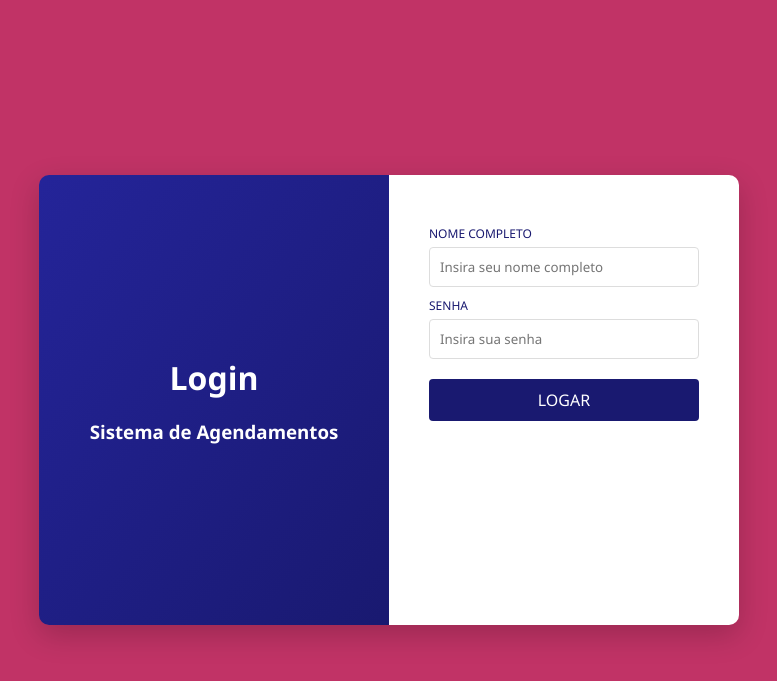
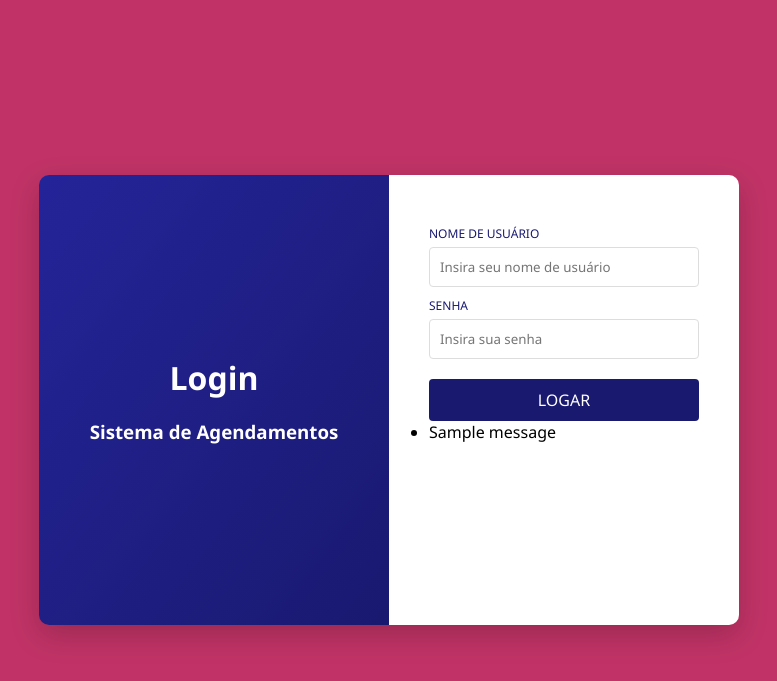
Before and after one commit to EvertonMachado1/PI_univesp_2025, a Django app: template core/templates/tela_login.html in a window 1280 px wide. Shown: the top 681 px of the page, without its empty margins (251-1028 px from the left). Run offline with Django 3.2, Linux system fonts and the light colour scheme; the template is opened without the code that fills it, so the values that code supplies are empty; tables that the repository leaves empty hold one stand-in row (values such as "Sample post"); one stand-in notice (Sample message) is shown.

Commit message:
criadas mensagens de erro

```diff
--- a/core/templates/tela_login.html
+++ b/core/templates/tela_login.html
@@ -14,14 +14,24 @@
           <h3>Sistema de Agendamentos</h3>
         </div>
         <div class="right-panel">
-          <form>
-            <label for="fullname">NOME COMPLETO</label>
-            <input type="text" name='username' id="fullname" placeholder="Insira seu nome completo" />
+          <form method="post">
+            {% csrf_token %}
+
+            <label for="username">NOME DE USUÁRIO</label>
+            <input type="text" name="username" id="username" placeholder="Insira seu nome de usuário" required />
 
             <label for="password">SENHA</label>
-            <input type="password" name='password' id="password" placeholder="Insira sua senha" />
+            <input type="password" name="password" id="password" placeholder="Insira sua senha" required />
 
             <button type="submit" class="submit-btn">LOGAR</button>
+
+            {% if messages %}
+              <ul class="messages">
+                {% for message in messages %}
+                  <li>{{ message }}</li>
+                {% endfor %}
+              </ul>
+            {% endif %}
           </form>
         </div>
       </div>
--- a/core/views.py
+++ b/core/views.py
@@ -442,7 +442,7 @@ def tela_login(request):
         user = authenticate(request, username=username, password=password)
         if user is not None:
             login(request, user)
-            return redirect('painel')
+            return redirect('tela_principal')
         else:
             messages.error(request, 'Usuário ou senha incorretos!')
    return render(request, 'tela_login.html')
```
